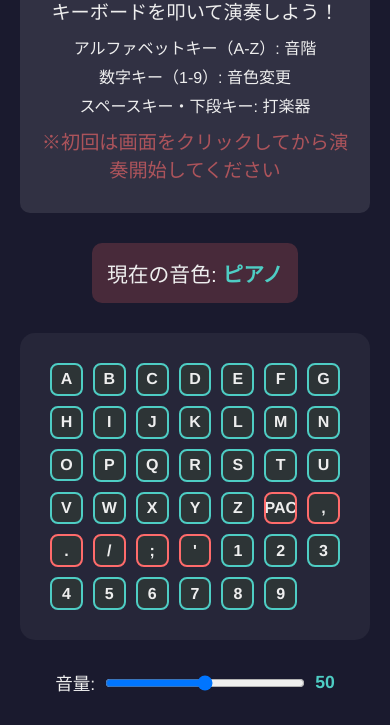
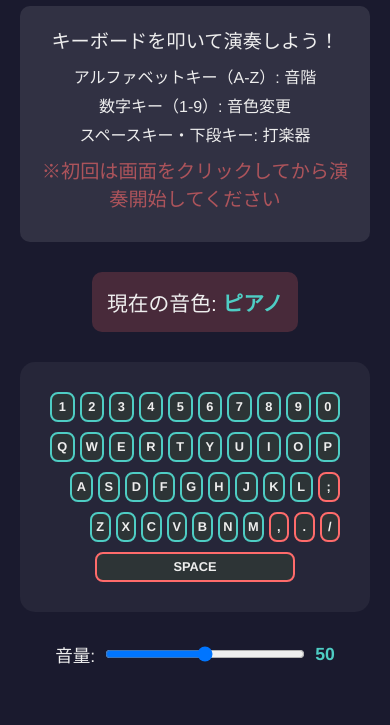
Before and after one commit to RinaSannomiya/keyboard_piano, a website: page index.html in a window 390 px wide. Shown: the part 119-844 px from the top of the page. Drawn offline with Linux system fonts and the light colour scheme.

Commit message:
キーボード表示を実際のQWERTY配列に変更

```diff
--- a/script.js
+++ b/script.js
@@ -190,19 +190,44 @@ function playDrumSound(frequency, type, volume) {
 // キーボードビジュアル作成
 function createKeyboardVisual() {
     const container = document.getElementById('keyboard-visual');
-    const allKeys = Object.keys(keyToNote).concat(Object.keys(drumSounds)).concat(['1','2','3','4','5','6','7','8','9']);
 
-    allKeys.forEach(key => {
+    // キーボード配列（QWERTY配列）
+    const keyboardLayout = [
+        ['1', '2', '3', '4', '5', '6', '7', '8', '9', '0'],
+        ['Q', 'W', 'E', 'R', 'T', 'Y', 'U', 'I', 'O', 'P'],
+        ['A', 'S', 'D', 'F', 'G', 'H', 'J', 'K', 'L', ';'],
+        ['Z', 'X', 'C', 'V', 'B', 'N', 'M', ',', '.', '/'],
+        [' ']  // スペースキー
+    ];
+
+    keyboardLayout.forEach((row, rowIndex) => {
+        const rowDiv = document.createElement('div');
+        rowDiv.className = 'keyboard-row';
+
+        // 行ごとのオフセットを設定
+        if (rowIndex === 2) rowDiv.style.marginLeft = '20px';  // A行
+        if (rowIndex === 3) rowDiv.style.marginLeft = '40px';  // Z行
+
+        row.forEach(key => {
             const keyDiv = document.createElement('div');
             keyDiv.className = 'key';
             keyDiv.id = `key-${key}`;
-        keyDiv.textContent = key === ' ' ? 'SPACE' : key;
+
+            if (key === ' ') {
+                keyDiv.textContent = 'SPACE';
+                keyDiv.classList.add('space-key');
+            } else {
+                keyDiv.textContent = key;
+            }
 
             if (drumSounds[key]) {
                 keyDiv.classList.add('drum');
             }
 
-        container.appendChild(keyDiv);
+            rowDiv.appendChild(keyDiv);
+        });
+
+        container.appendChild(rowDiv);
     });
 }
 
--- a/style.css
+++ b/style.css
@@ -84,15 +84,22 @@ h1 {
 }
 
 #keyboard-visual {
-    display: grid;
-    grid-template-columns: repeat(10, 1fr);
+    display: flex;
+    flex-direction: column;
     gap: 10px;
-    max-width: 800px;
+    max-width: 900px;
     margin: 0 auto;
 }
 
+.keyboard-row {
+    display: flex;
+    gap: 10px;
+    justify-content: center;
+}
+
 .key {
-    aspect-ratio: 1;
+    width: 50px;
+    height: 50px;
     background-color: #2d3436;
     border: 2px solid #4ecdc4;
     border-radius: 8px;
@@ -105,6 +112,10 @@ h1 {
     transition: all 0.1s ease;
     position: relative;
     overflow: hidden;
+}
+
+.space-key {
+    width: 300px;
 }
 
 .key:hover {
@@ -150,11 +161,17 @@ h1 {
         font-size: 2rem;
     }
 
-    #keyboard-visual {
-        grid-template-columns: repeat(7, 1fr);
+    .key {
+        width: 30px;
+        height: 30px;
+        font-size: 0.8rem;
     }
 
-    .key {
-        font-size: 1rem;
+    .space-key {
+        width: 200px;
+    }
+
+    .keyboard-row {
+        gap: 5px;
     }
 }
```
Lines whose indentation alone changed are shown as unchanged.
